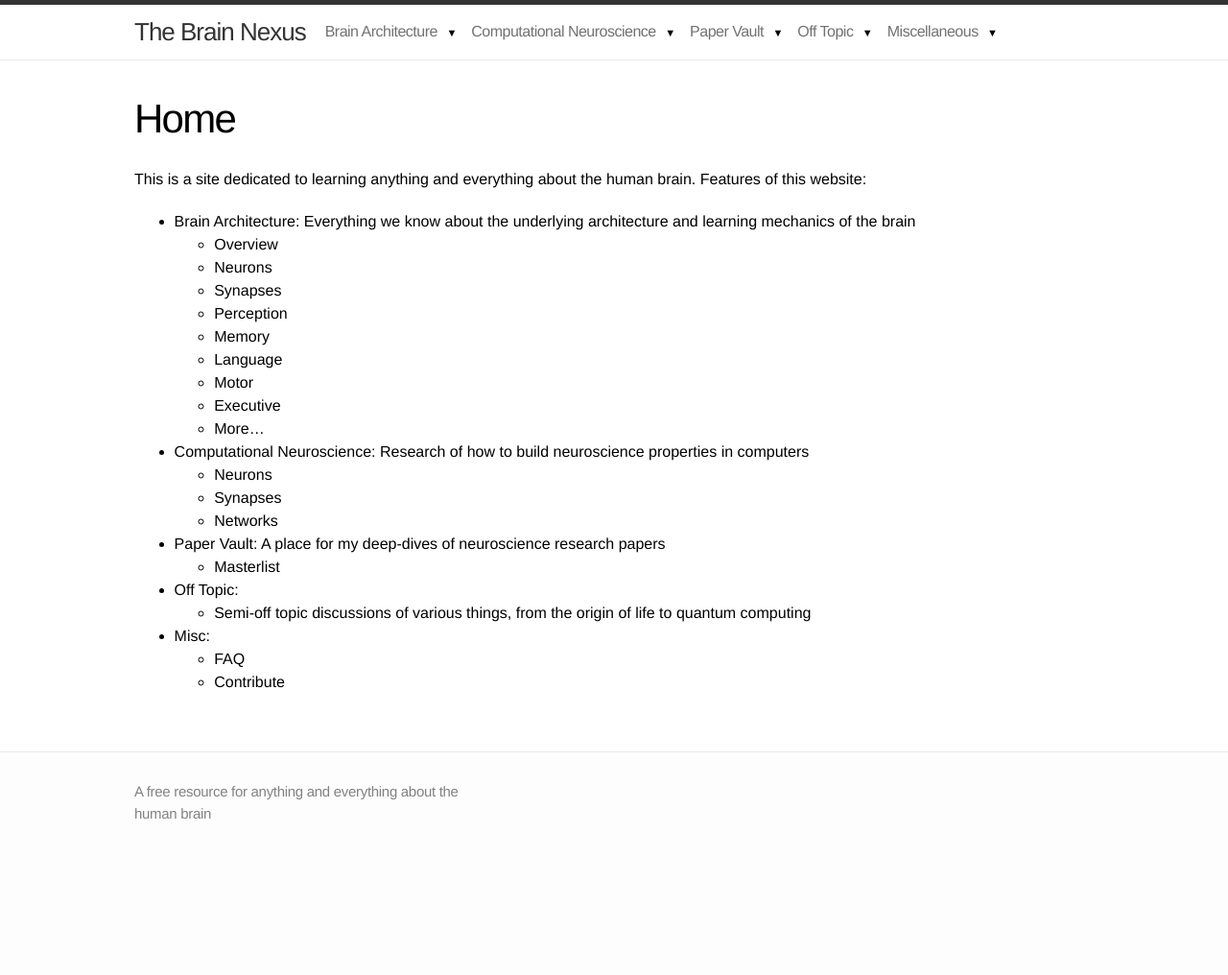
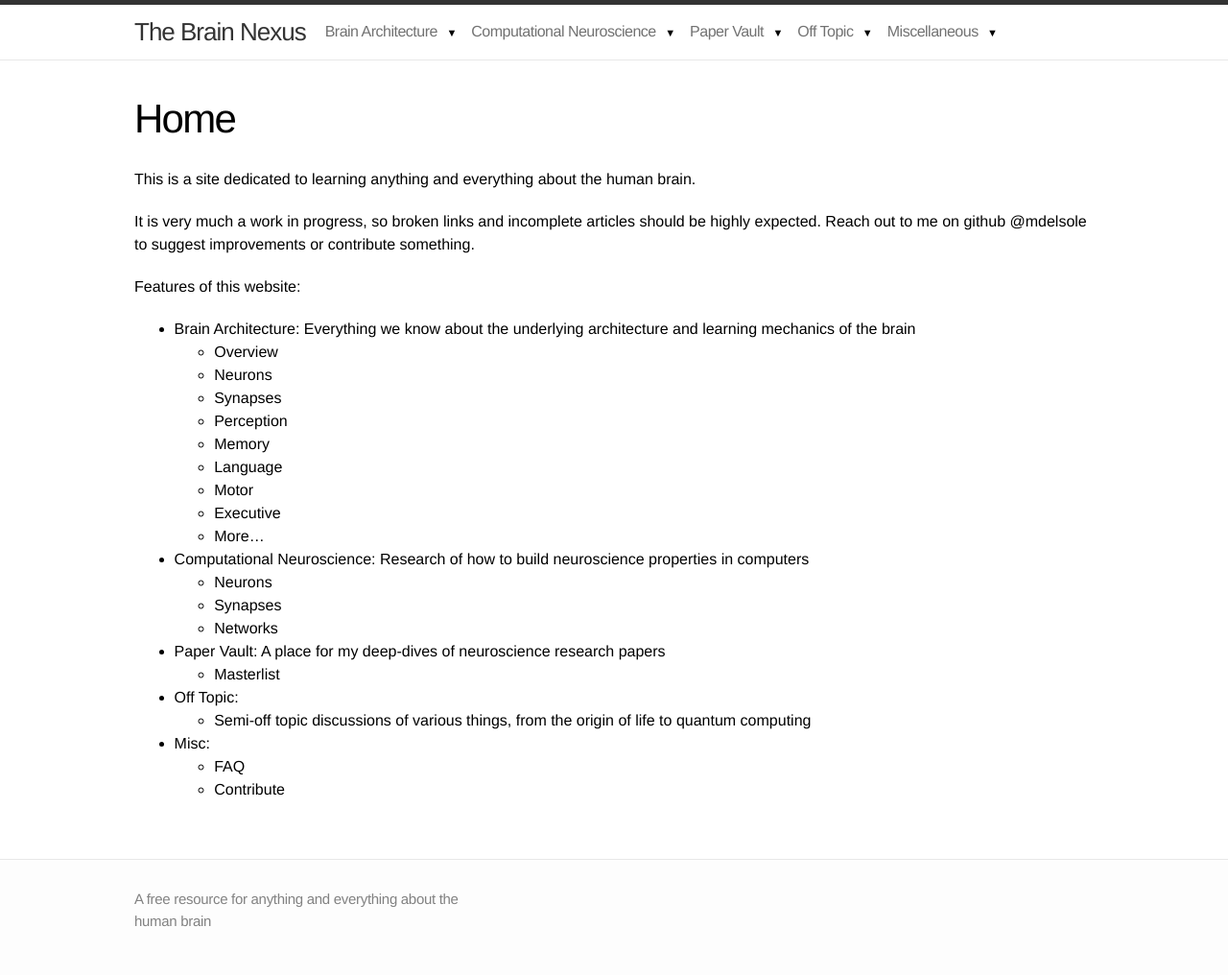
Before and after one commit to mdelsole/brain-nexus, a Jekyll site: the page built from index.markdown, in a window 1280 px wide. Shown: the whole page at 96% size. Built offline with Jekyll 4.4.1, drawn with Linux system fonts in a browser that asks for light colours; before the commit the page ends 904 px from its top, so only the background shows below that.

Commit message:
Update index.markdown

```diff
--- a/index.markdown
+++ b/index.markdown
@@ -9,6 +9,9 @@ categories: []
 tags: []
 ---
 This is a site dedicated to learning anything and everything about the human brain.
+
+It is very much a work in progress, so broken links and incomplete articles should be highly expected. Reach out to me on github @mdelsole to suggest improvements or contribute something.
+
 Features of this website:
 * Brain Architecture: Everything we know about the underlying architecture and learning mechanics of the brain
     * Overview
```
